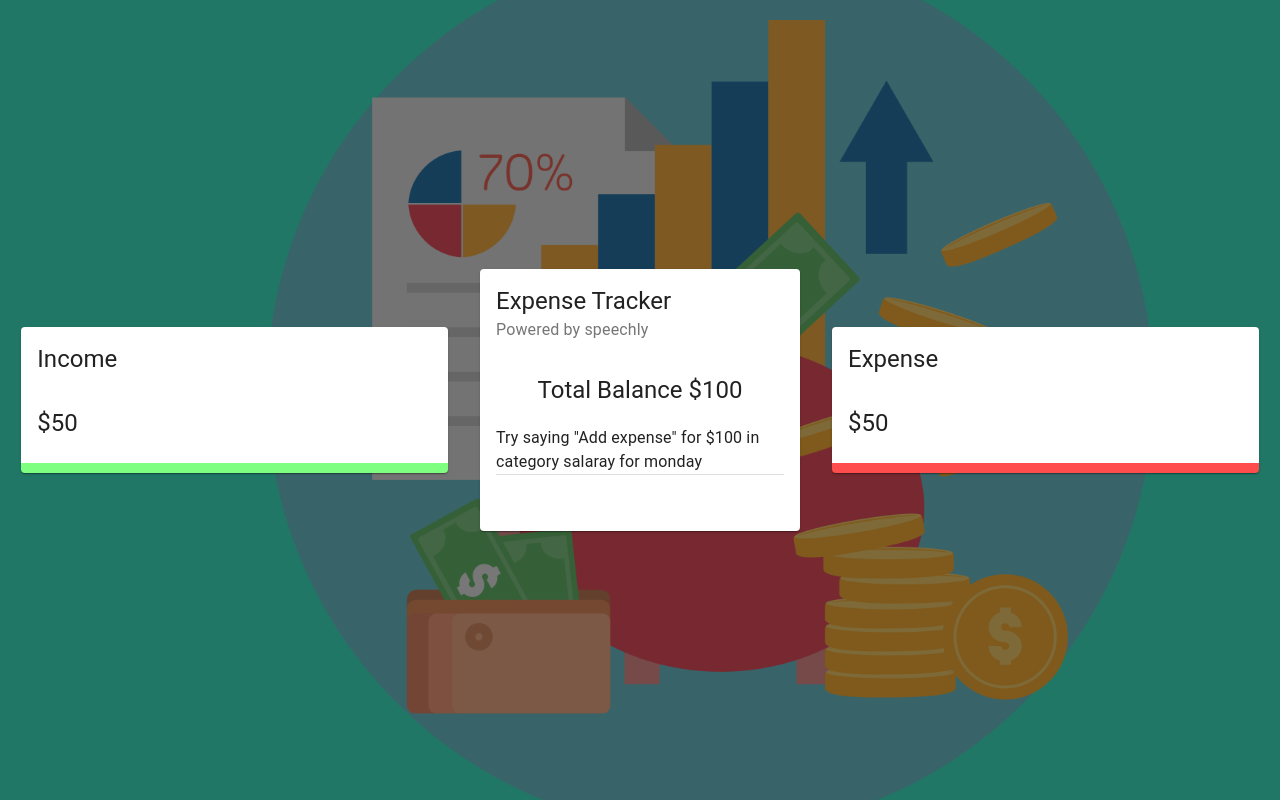
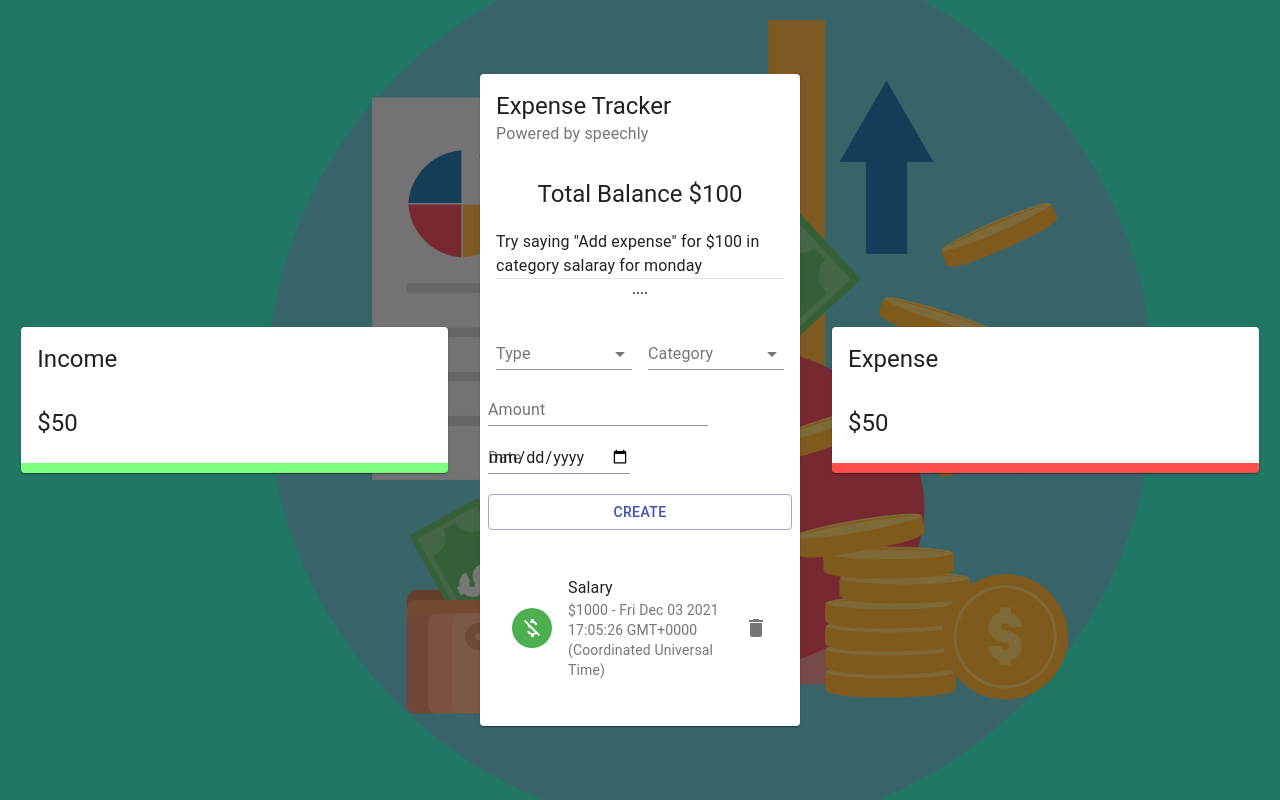
Before and after one commit to Magesh16/Outgos-Eye, a React (Create React App) app: page / in a window 1280 px wide. Built offline with nearby package versions, Linux system fonts and the light colour scheme; the HTML template or start-up script is replaced by a standard one.

Commit message:
Add List in the main container

```diff
--- /dev/null
+++ b/src/components/Main/Form/Form.jsx
@@ -0,0 +1,44 @@
+import React from 'react'
+import {TextField,Typography,Grid, Button,FormControl,InputLabel,Select,MenuItem} from '@material-ui/core'
+import useStyles from './styles'
+
+function Form() {
+    const classes = useStyles();
+    return (
+        <Grid container spacing={2}>
+        <Grid item xs={12}>
+            <Typography align="center" variant="subtitle2" gutterBottom>
+                ....
+            </Typography>
+        </Grid>
+        <Grid item xs={6}>
+            <FormControl fullWidth>
+                <InputLabel>Type</InputLabel>
+                <Select>
+                    <MenuItem value="Income">Income</MenuItem>
+                    <MenuItem value="Expense">Expense</MenuItem>
+                </Select>
+            </FormControl>
+        </Grid>
+
+        <Grid item xs={6}>
+            <FormControl fullWidth>
+                <InputLabel>Category</InputLabel>
+                <Select>
+                    <MenuItem value="business">business</MenuItem>
+                    <MenuItem value="salary">salary</MenuItem>
+                </Select>
+            </FormControl>
+        </Grid>
+        <Grid itemsx={6}>
+            <TextField type="number" label="Amount" fullWidth />
+        </Grid>
+        <Grid itemsx={6}>
+            <TextField type="date" label="Date" fullWidth />
+        </Grid>
+        <Button className={classes.button} variant="outlined" color="primary" fullWidth >create</Button>
+        </Grid>
+    )
+}
+
+export default Form
--- /dev/null
+++ b/src/components/Main/Form/styles.js
@@ -0,0 +1,12 @@
+import { makeStyles } from '@material-ui/core/styles';
+
+export default makeStyles(() => ({
+  radioGroup: {
+    display: 'flex',
+    justifyContent: 'center',
+    marginBottom: '-10px',
+  },
+  button: {
+    marginTop: '20px',
+  },
+}));
--- /dev/null
+++ b/src/components/Main/List/List.jsx
@@ -0,0 +1,35 @@
+import React from 'react'
+import {List as MUIList, ListItem,ListItemAvatar, ListItemText,ListItemSecondaryAction,Avatar, IconButton, Slide} from '@material-ui/core'
+import { Delete, MoneyOff } from '@material-ui/icons'
+
+import useStyles from './styles'
+const List = () =>{
+    const classes = useStyles();
+    const transactions =[
+        {id:1, type:'Income', category:'Salary', amount:'$1000', date:new Date()},
+    ];
+    return (
+        <MUIList dense={false} className={classes.list}>
+            {transactions.map(transaction => (
+                <Slide direction="down" in mountOnEnter unmountOnExit key={transaction.id}>
+                    <ListItem>
+                        <ListItemAvatar>
+                            <Avatar className={transaction.type === 'Income' ? classes.avatarIncome: classes.avatarExpense}>
+                                <MoneyOff />
+                            </Avatar>
+                        </ListItemAvatar>
+                        <ListItemText primary={transaction.category} secondary={`${transaction.amount} - ${transaction.date}`} />
+                        <ListItemSecondaryAction>
+                            <IconButton edge="end" aria-label="delete" onClick="">
+                                <Delete />
+                            </IconButton>
+                        </ListItemSecondaryAction>
+                    </ListItem>
+                </Slide>
+            ))}
+
+        </MUIList>
+    )
+}
+
+export default List
--- /dev/null
+++ b/src/components/Main/List/styles.js
@@ -0,0 +1,17 @@
+import { makeStyles } from '@material-ui/core/styles';
+import { red, green } from '@material-ui/core/colors';
+
+export default makeStyles((theme) => ({
+  avatarIncome: {
+    color: '#fff',
+    backgroundColor: green[500],
+  },
+  avatarExpense: {
+    color: theme.palette.getContrastText(red[500]),
+    backgroundColor: red[500],
+  },
+  list: {
+    maxHeight: '150px',
+    overflow: 'auto',
+  },
+}));
--- a/src/components/Main/Main.jsx
+++ b/src/components/Main/Main.jsx
@@ -1,6 +1,8 @@
 import React from 'react';
 import {Card, CardHeader, CardContent, Typography, Grid, Divider} from '@material-ui/core';
 import useStyles from './styles';
+import Form from './Form/Form';
+import List from './List/List';
 const Main= ()=> {
     const classes = useStyles();
     return (
@@ -13,13 +15,13 @@
                 Try saying "Add expense" for $100 in category salaray for monday
             </Typography>
             <Divider/>
-            {/*form...*/}
+            <Form/>
             </CardContent>
 
             <CardContent className={classes.cardContent}>
                 <Grid container spacing={2}>
                     <Grid item xs={12}>
-                     {/*list...*/}
+                     <List/>
                     </Grid>
                 </Grid>
 
```
